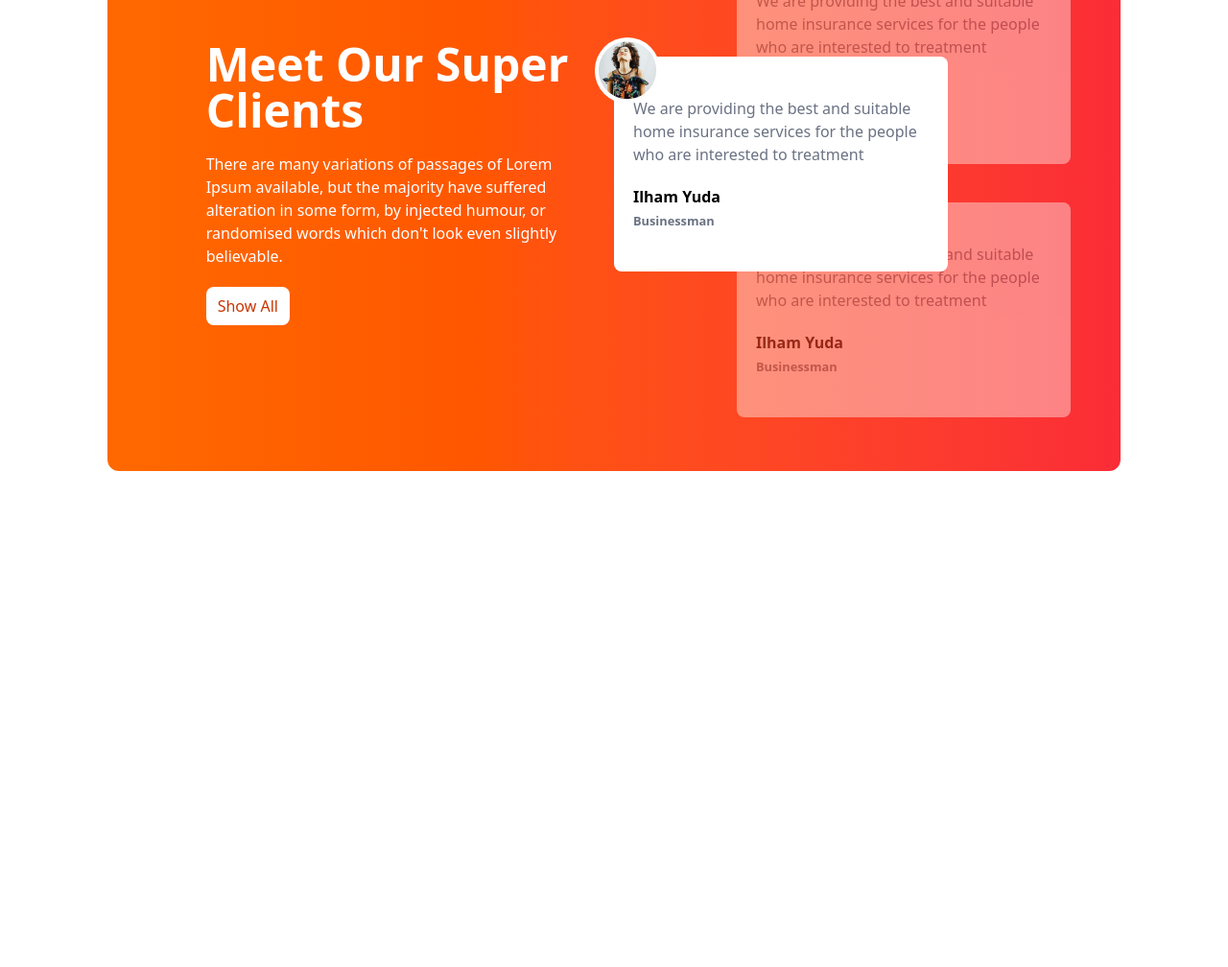
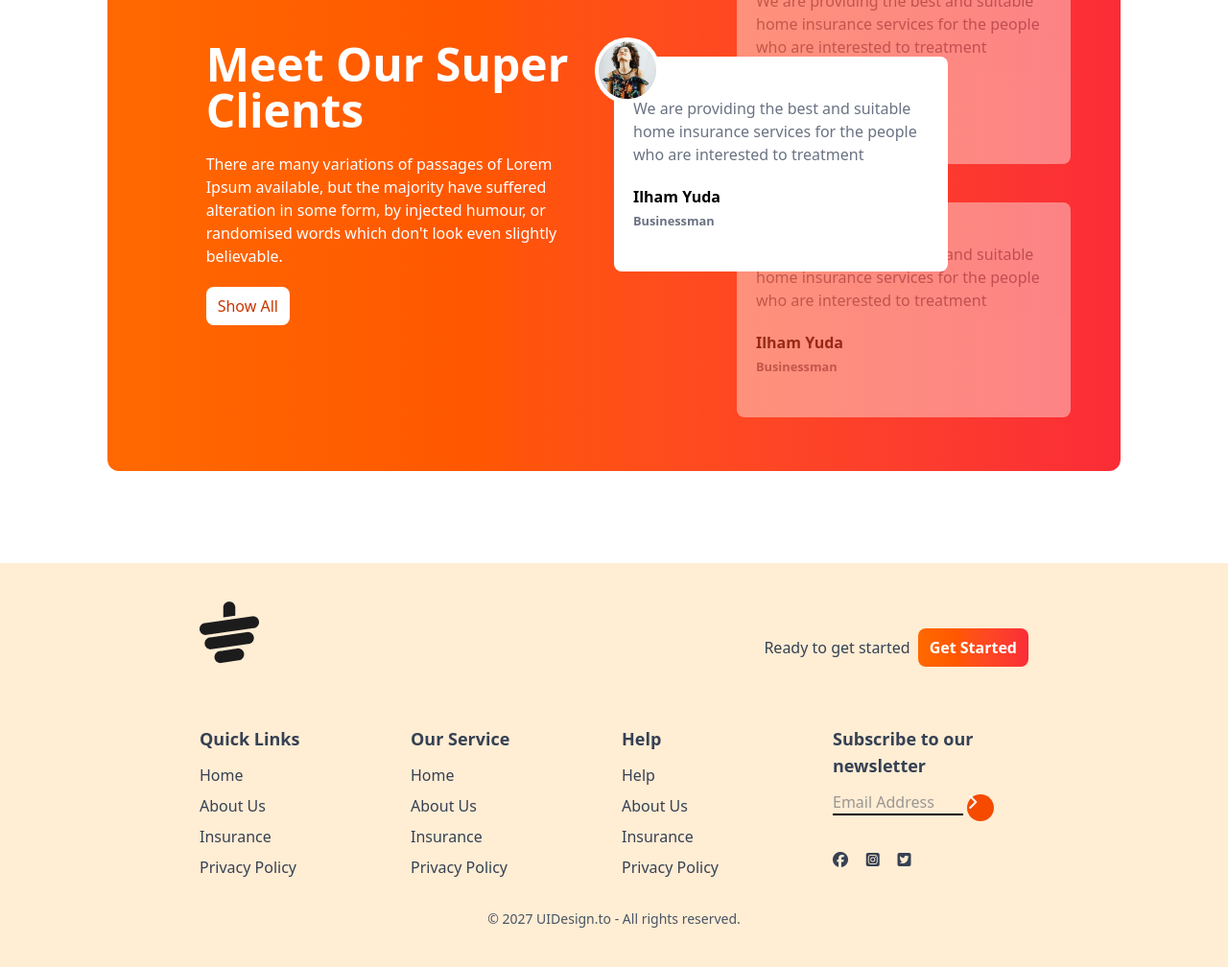
Before and after one commit to Protimaa/Tea-House-Project, a plain HTML site: page index.html in a window 1280 px wide. Shown: the part 1957-2965 px from the top of the page at 96% size. Before the commit the page ends 2544 px from the top, so only its background shows below. Drawn offline with nearby package versions, Linux system fonts and the light colour scheme.

Commit message:
Fotter section Done

```diff
--- a/index.html
+++ b/index.html
@@ -200,6 +200,105 @@
           </section>
     </main>
 
+    <footer class="bg-orange-100  text-gray-700 py-10 px-4 md:px-16">
+        <div class="w-9/12 mx-auto">
+            <!-- logo -->
+            <div class="mb-8 flex justify-between">
+                <img class="mb-8" src="images/cup.png" alt="image here">
+                <div class="flex items-center gap-2">
+                    <h4>Ready to get started</h4>
+                    <button class="bg-gradient-to-r from-orange-500 to-red-500 px-3 py-2 rounded-lg text-white font-bold">Get Started</button>
+                </div>
+            </div>
+
+            <!-- Links  -->
+            <div class="grid grid-cols-1 md:grid-cols-2 lg:grid-cols-4 gap-4">
+                <!-- first column  -->
+                 <div>
+                    <h3 class="font-semibold text-lg mb-3">Quick Links</h3>
+                    <ul class="space-y-2">
+                        <li>
+                            <a class="hover:text-orange-600" href="#">Home</a>
+                        </li>
+                        <li>
+                            <a class="hover:text-orange-600" href="#">About Us</a>
+                        </li>
+                        <li>
+                            <a class="hover:text-orange-600" href="#">Insurance</a>
+                        </li>
+                        <li>
+                            <a class="hover:text-orange-600" href="#">Privacy Policy</a>
+                        </li>
+                    </ul>
+                 </div>
+                <!-- first column  -->
+                 <div>
+                    <h3 class="font-semibold text-lg mb-3">Our Service</h3>
+                    <ul class="space-y-2">
+                        <li>
+                            <a class="hover:text-orange-600" href="#">Home</a>
+                        </li>
+                        <li>
+                            <a class="hover:text-orange-600" href="#">About Us</a>
+                        </li>
+                        <li>
+                            <a class="hover:text-orange-600" href="#">Insurance</a>
+                        </li>
+                        <li>
+                            <a class="hover:text-orange-600" href="#">Privacy Policy</a>
+                        </li>
+                    </ul>
+                 </div>
+                <!-- first column  -->
+                 <div>
+                    <h3 class="font-semibold text-lg mb-3">Help</h3>
+                    <ul class="space-y-2">
+                        <li>
+                            <a class="hover:text-orange-600" href="#">Help</a>
+                        </li>
+                        <li>
+                            <a class="hover:text-orange-600" href="#">About Us</a>
+                        </li>
+                        <li>
+                            <a class="hover:text-orange-600" href="#">Insurance</a>
+                        </li>
+                        <li>
+                            <a class="hover:text-orange-600" href="#">Privacy Policy</a>
+                        </li>
+                    </ul>
+                 </div>
+                <!-- fourth column -->
+          <div>
+            <h3 class="font-semibold text-lg mb-3">
+              Subscribe to our newsletter
+            </h3>
+            <div class="flex flex-col space-y-2">
+              <div>
+                <input
+                  placeholder="Email Address"
+                  type="text"
+                  class="bg-transparent border-b-2 border-black w-4/6"
+                />
+                <i
+                  class="fa-solid fa-chevron-right w-7 h-7 bg-orange-600 inline-flex rounded-full text-white justify-center items-center"
+                ></i>
+                <div class="flex justify-between w-2/5 mb-2 mt-8">
+                  <i class="fa-brands fa-facebook"></i>
+                  <i class="fa-brands fa-square-instagram"></i>
+                  <i class="fa-brands fa-square-twitter"></i>
+                </div>
+              </div>
+            </div>
+          </div>
+        </div>
+        <div class="text-center pt-4 mt-4">
+          <p class="text-sm text-gray-600">
+            © 2027 UIDesign.to - All rights reserved.
+          </p>
+        </div>
+      </div>
+    </footer>
+
 </body>
 
 </html>
```
